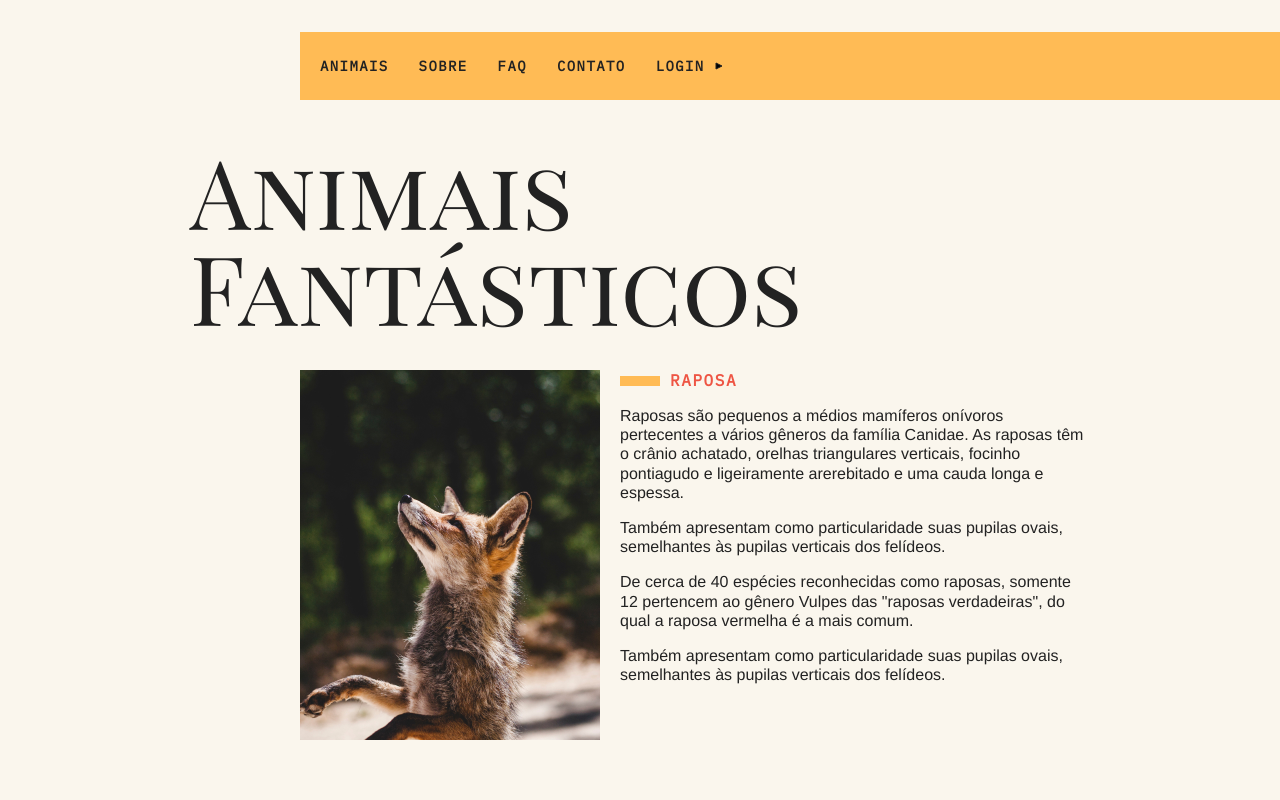
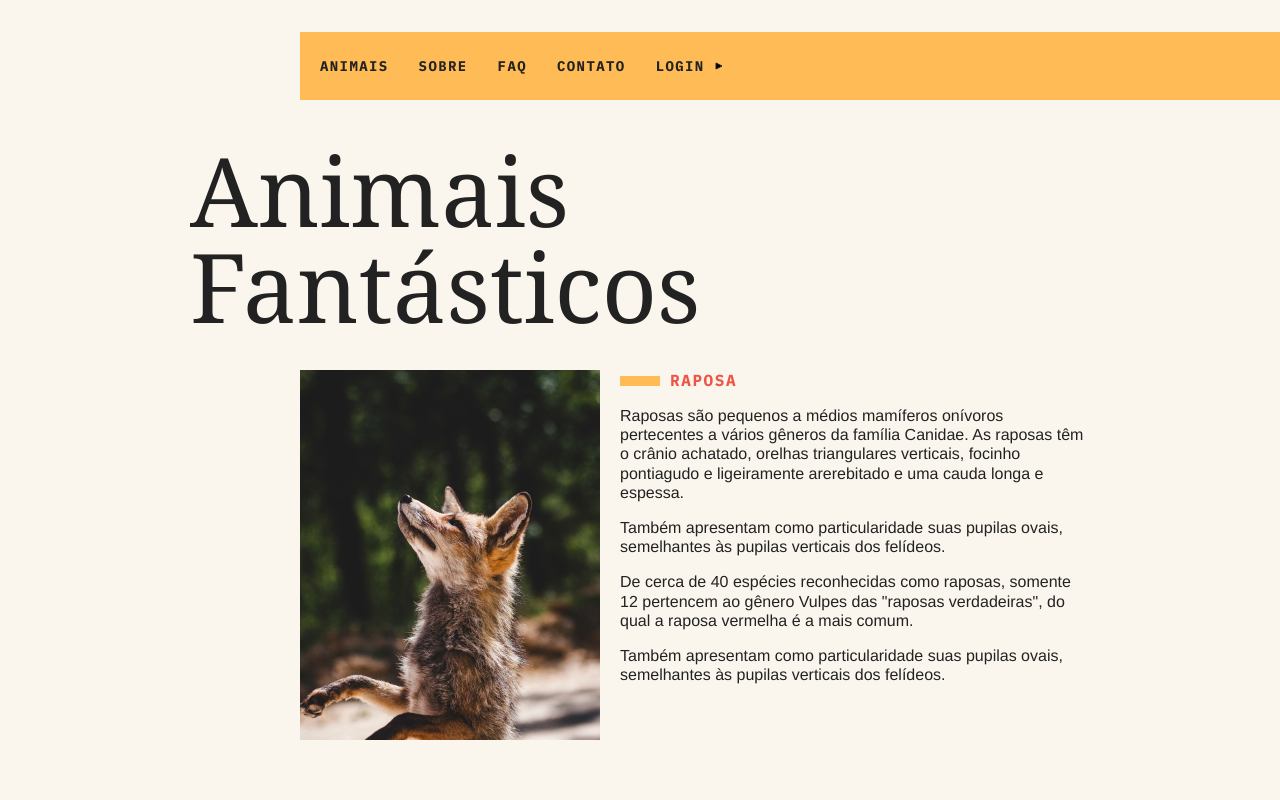
Before and after one commit to igordonatti/animaisFantasticos, a website built with webpack: page index.html in a window 1280 px wide. Shown: the top 800 px of the page. Built offline with nearby package versions, Linux system fonts and the light colour scheme; no server answers.

Commit message:
corrigindo bugs

```diff
--- a/index.html
+++ b/index.html
@@ -7,10 +7,9 @@
     <meta name="viewport" content="width=0, initial-scale=1.0">
     <title>Animais fantásticos</title>
     <link rel="stylesheet" type="text/css" href="css/style.css">
-    <link rel="preconnect" href="https://fonts.gstatic.com">
-    <link href="https://fonts.googleapis.com/css2?family=IBM+Plex+Mono&display=swap" rel="stylesheet">
-    <link rel="preconnect" href="https://fonts.gstatic.com">
-    <link href="https://fonts.googleapis.com/css2?family=Playfair+Display+SC&display=swap" rel="stylesheet">
+    <link rel="preconnect" href="https://fonts.googleapis.com">
+    <link rel="preconnect" href="https://fonts.gstatic.com" crossorigin>
+    <link href="https://fonts.googleapis.com/css2?family=IBM+Plex+Mono:wght@700&display=swap" rel="stylesheet">
     <script>
         document.documentElement.className += ' js';
     </script>
```
